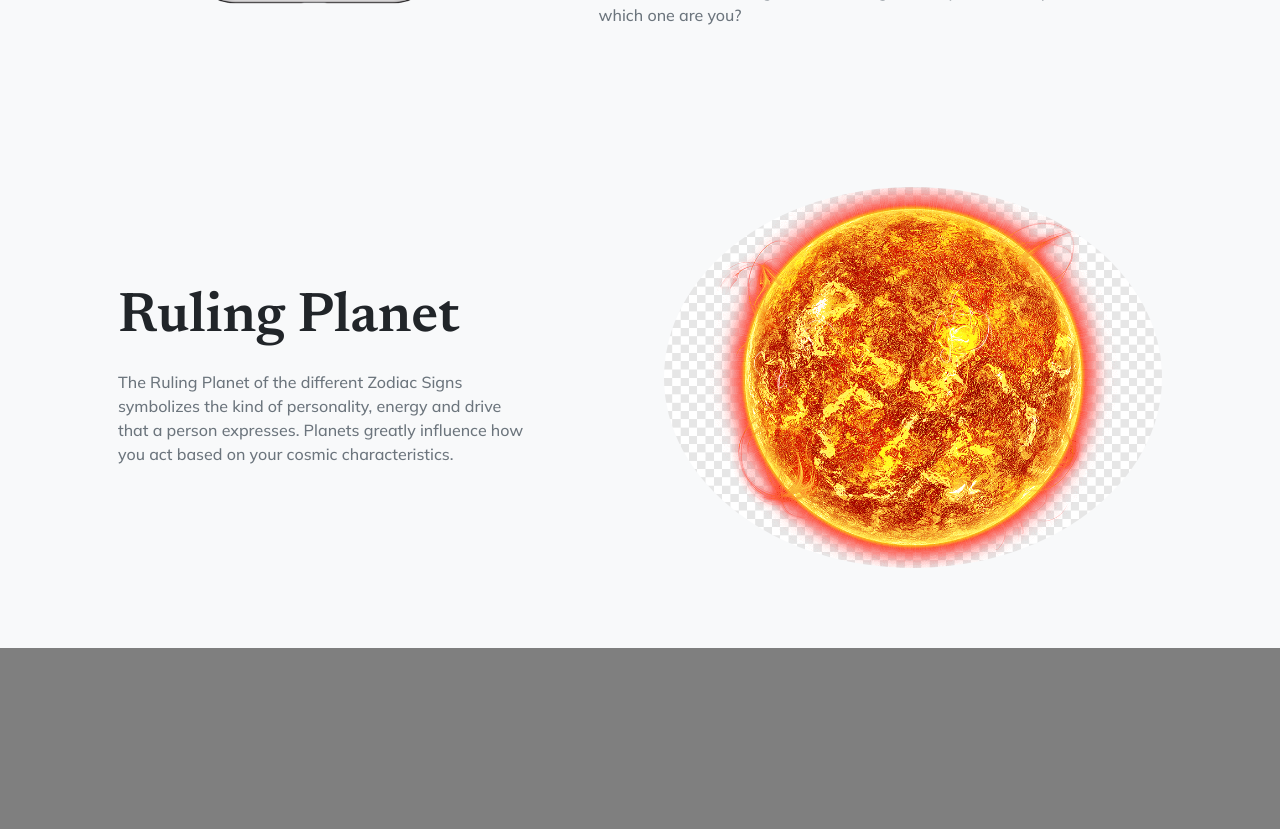
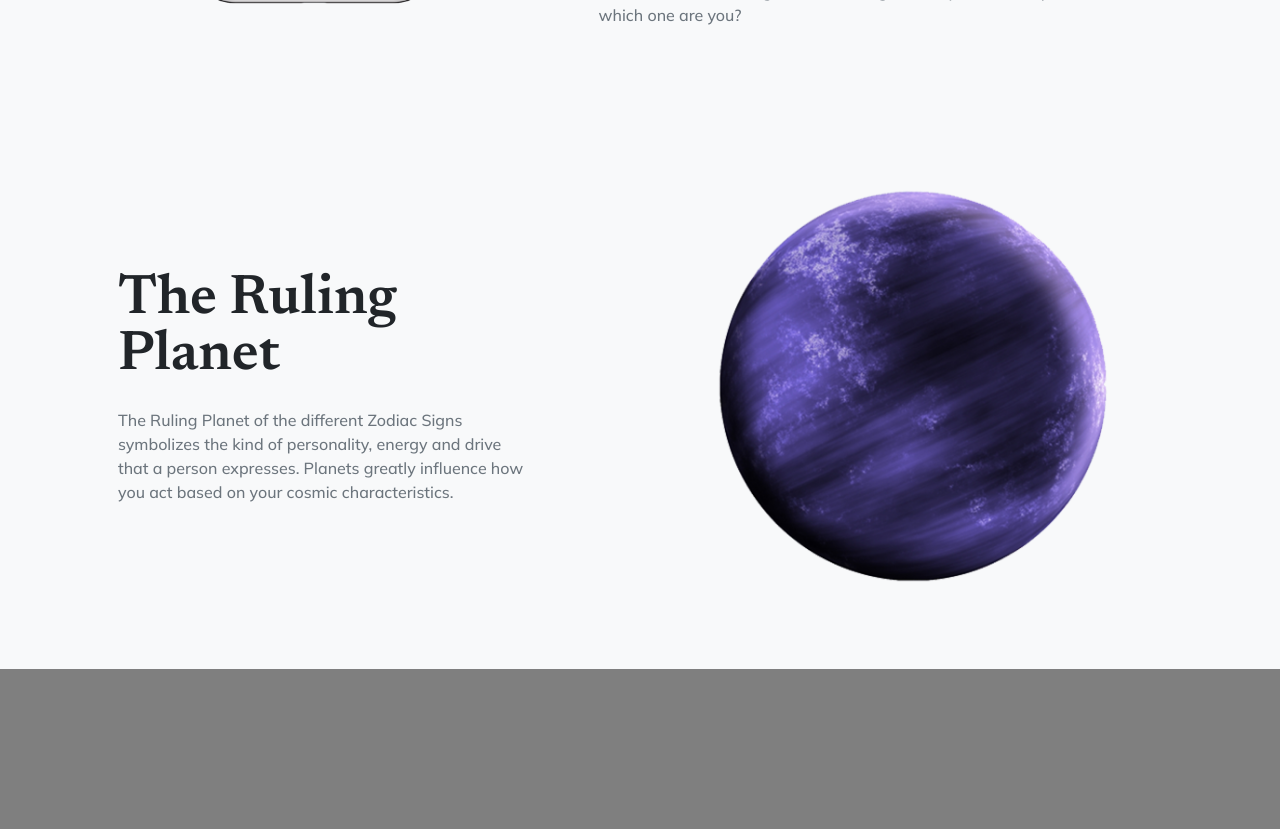
Before and after one commit to rainbowcakepat/zodiacManiac, a PHP site: page / in a window 1280 px wide. Shown: the part 1663-2492 px from the top of the page. Run offline with PHP 8.4, Linux system fonts and the light colour scheme; some libraries are stand-ins or nearby versions.

Commit message:
ruling planet images

```diff
--- a/index.php
+++ b/index.php
@@ -159,6 +159,7 @@ if (isset($_POST['send'])){
 
                                                         //Leo
                                                         if(($monthWord == "08" && $day >= 23) || ($monthWord == "August" && $day <= 22)) {
+
                                                             echo 'Leo is the fifth Zodiac Sign covering the period from the 23rd of July to 22nd of August.';
                                                         }
                                                         //Aquarius
@@ -352,7 +353,10 @@ if (isset($_POST['send'])){
 
                                             class RulingPlanet extends Information{
 
+
                                                 function display() {
+                                                    global $images;
+
                                                     if (isset($_COOKIE['fname']) && isset($_COOKIE['bday']))
                                                     {
                                                        $monthWord = date("F",strtotime($this->type));
@@ -360,14 +364,17 @@ if (isset($_POST['send'])){
 
                                                        //Leo
                                                        if(($monthWord == "08" && $day >= 23) || ($monthWord == "August" && $day <= 22)) {
+                                                        $images = "assets/img/sun.png";
                                                         echo "The Zodiac Sign Leo is ruled by the Sun which signifies royalty, warmth and energy. As the sun is center of the solar system, Leos also loves to be the center of attention and is expressive in their creativity and self-confidence.";
                                                     }
                                                        //Aquarius
                                                        else if(($monthWord == "January" && $day >= 20) || ($monthWord == "February" && $day <= 18)) {
+                                                        $images = "assets/img/uranus.png";
                                                         echo "The Zodiac Sign Aquarius is ruled by the planet Uranus which signifies a person being uncommon or strange to many because they are highly unique and talented. Aguarius people are truly clever that they love being challenged and futuristic.";
                                                        }
                                                         //Virgo
                                                        else if(($monthWord == "August" && $day >= 23) || ($monthWord == "September" && $day <= 22)) {
+                                                        $images = "assets/img/mercury.png";
                                                         echo "The Zodiac Sign Virgo is ruled by the planet Mercury which is near to the Sun signifying that they are highly-observant people. Virgos loved to usually keep things as organize as possible, showing their keen and analytical side.";
                                                     }
 
@@ -381,13 +388,14 @@ if (isset($_POST['send'])){
 
 
                                                        else {
+                                                        $images = "assets/img/planet.png";
                                                         echo "The Ruling Planet of the different Zodiac Signs symbolizes the kind of personality, energy and drive that a person expresses. Planets greatly influence how you act based on your cosmic characteristics.";
                                                        }
 
 
 
                                                    } else {
-
+                                                    $images = "assets/img/planet.png";
                                                    echo "The Ruling Planet of the different Zodiac Signs symbolizes the kind of personality, energy and drive that a person expresses. Planets greatly influence how you act based on your cosmic characteristics.";
 
                                                    }
@@ -477,14 +485,17 @@ if (isset($_POST['send'])){
         </section>
         <!-- Basic features section-->
         <section class="bg-light">
+
             <div class="container px-5">
+
                 <div class="row gx-5 align-items-center justify-content-center justify-content-lg-between">
                     <div class="col-12 col-lg-5">
-                        <h2 class="display-4 lh-1 mb-4">Ruling Planet</h2>
+
+                        <h2 class="display-4 lh-1 mb-4">The Ruling Planet</h2>
                         <p class="text-muted mb-0"><?php echo $rulingPlanetObject -> display(); ?></p>
                     </div>
                     <div class="col-sm-8 col-md-6">
-                        <div class="px-5 px-sm-0"><img class="img-fluid rounded-circle" src="assets/img/sun.png" alt="..." /></div>
+                        <div class="px-5 px-sm-8"><img class="img-fluid rounded-circle" src= "<?php echo $images ?>" alt="..." /></div>
                     </div>
                 </div>
             </div>
```
Also changed, not shown: assets/img/mercury.png (added), assets/img/planet.png (added), assets/img/sun.png, assets/zodiac/aquarius.png (added), assets/zodiac/leo.jpg (deleted), assets/zodiac/leo.png (added), assets/zodiac/virgo.jpg (deleted), assets/zodiac/virgo.png (added), assets/zodiac/zodiac.jpg (added).
